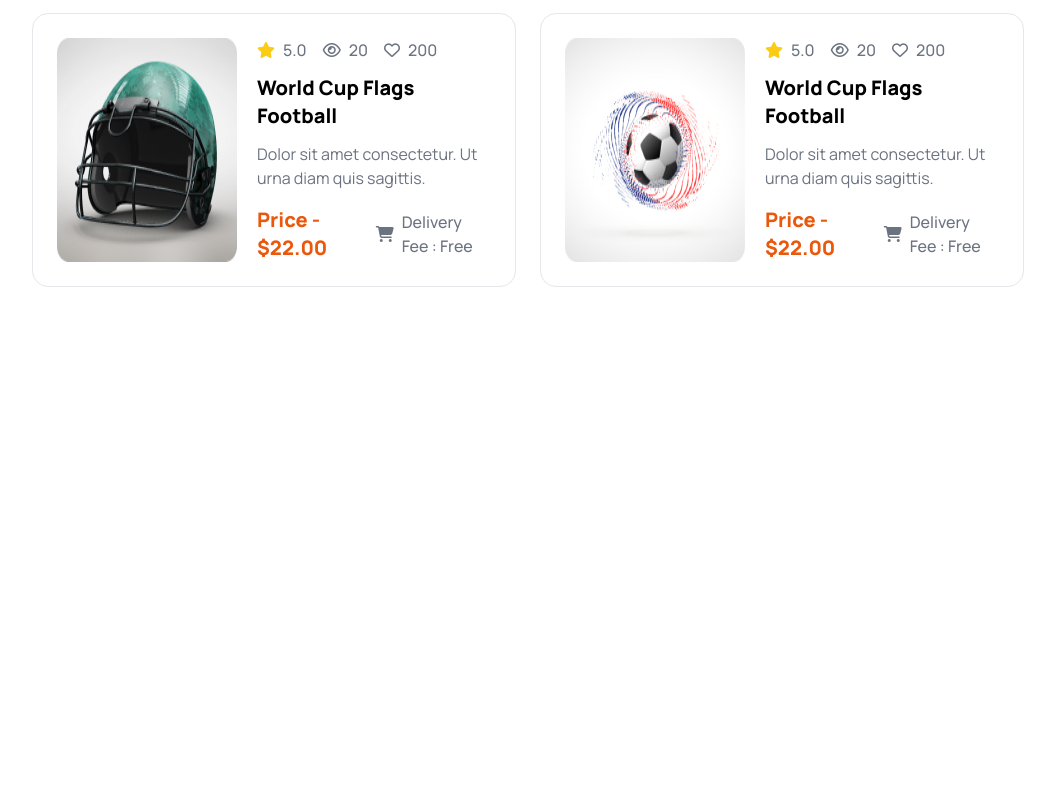
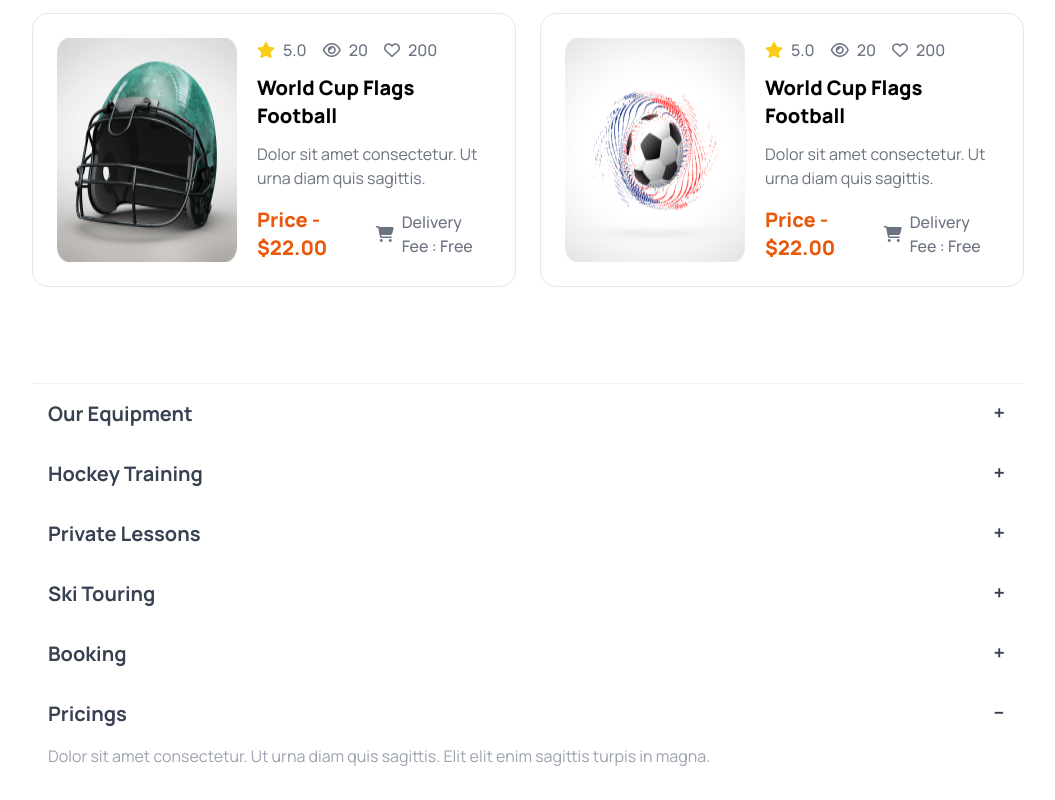
Before and after one commit to n0vemberain/Hockey, a plain HTML site: page index.html in a window 1280 px wide. Shown: the part 2031-2831 px from the top of the page, without its empty margins (112-1167 px from the left). Before the commit the page ends 2334 px from the top, so only its background shows below. Drawn offline with nearby package versions, Linux system fonts and the light colour scheme.

Commit message:
Accordin section Done

```diff
--- a/index.html
+++ b/index.html
@@ -312,6 +312,67 @@
             </div>
           </div>
         </div>
+        <hr class="border-dotted mt-24">
+
+        <!-- Clients Questions -->
+        <!-- Accordion -->
+        <div>
+          <div class="collapse collapse-plus">
+            <input type="radio" name="my-accordion-3" checked="checked" />
+            <div class="collapse-title text-xl font-bold">
+              Our Equipment
+            </div>
+            <div class="collapse-content text-base font-normal">
+              <p class="text-gray-400">Dolor sit amet consectetur. Ut urna diam quis sagittis. Elit elit enim sagittis turpis in magna.</p>
+            </div>
+          </div>
+          <div class="collapse collapse-plus">
+            <input type="radio" name="my-accordion-3" checked="checked" />
+            <div class="collapse-title text-xl font-bold">
+              Hockey Training
+            </div>
+            <div class="collapse-content text-base font-normal">
+              <p class="text-gray-400">Dolor sit amet consectetur. Ut urna diam quis sagittis. Elit elit enim sagittis turpis in magna.</p>
+            </div>
+          </div>
+          <div class="collapse collapse-plus">
+            <input type="radio" name="my-accordion-3" checked="checked" />
+            <div class="collapse-title text-xl font-bold">
+              Private Lessons
+            </div>
+            <div class="collapse-content text-base font-normal">
+              <p class="text-gray-400">Dolor sit amet consectetur. Ut urna diam quis sagittis. Elit elit enim sagittis tur pis in magna.</p>
+            </div>
+          </div>
+          <div class="collapse collapse-plus">
+            <input type="radio" name="my-accordion-3" checked="checked" />
+            <div class="collapse-title text-xl font-bold">
+              Ski Touring
+            </div>
+            <div class="collapse-content text-base font-normal">
+              <p class="text-gray-400">Dolor sit amet consectetur. Ut urna diam quis sagittis. Elit elit enim sagittis turpis in magna.</p>
+            </div>
+          </div>
+          <div class="collapse collapse-plus">
+            <input type="radio" name="my-accordion-3" checked="checked" />
+            <div class="collapse-title text-xl font-bold">
+              Booking
+            </div>
+            <div class="collapse-content text-base font-normal">
+              <p class="text-gray-400">Dolor sit amet consectetur. Ut urna diam quis sagittis. Elit elit enim sagittis turpis in magna.</p>
+            </div>
+          </div>
+          <div class="collapse collapse-plus">
+            <input type="radio" name="my-accordion-3" checked="checked" />
+            <div class="collapse-title text-xl font-bold">
+              Pricings
+            </div>
+            <div class="collapse-content text-base font-normal">
+              <p class="text-gray-400">Dolor sit amet consectetur. Ut urna diam quis sagittis. Elit elit enim sagittis turpis in magna.</p>
+            </div>
+          </div>
+
+        </div>
     </main>
     <footer></footer>
   </body>
```
